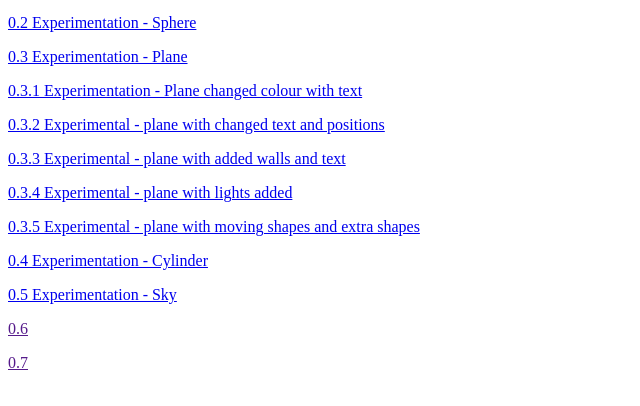
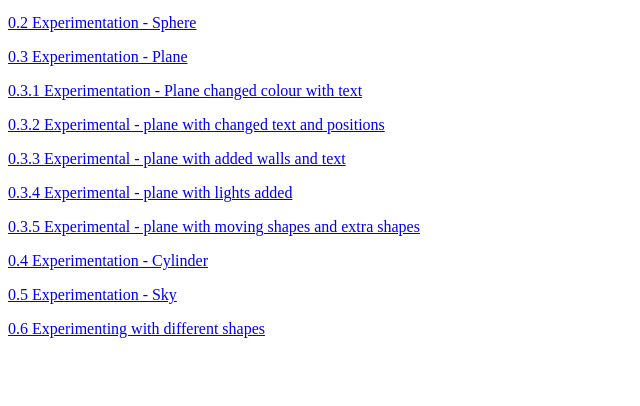
Before and after one commit to ReeceGriffiths/Unit-46-AR, a plain HTML site: page index.html in a window 1280 px wide. Shown: the part 86-492 px from the top of the page, without its empty margins (0-640 px from the left). Drawn offline with Linux system fonts and the light colour scheme.

Commit message:
Update index.html

```diff
--- a/index.html
+++ b/index.html
@@ -31,11 +31,9 @@
       <a href="https://reecegriffiths.github.io/Unit-46-AR/0.4 Experimentation - cylinder.html">0.4 Experimentation - Cylinder </a>
     </p> <p>
       <a href="https://reecegriffiths.github.io/Unit-46-AR/0.5 Experimentation - sky.html">0.5 Experimentation - Sky </a>
-    </p> <p>
-      <a href="">0.6 </a>
-    </p> <p>
-      <a href="">0.7 </a>
     </p>
-
+     <p>
+      <a href="https://reecegriffiths.github.io/Unit-46-AR/0.6 Experimenting - working with different shapes.html">0.6 Experimenting with different shapes</a>
+    </p>
   </Body>
 </Html>
```
